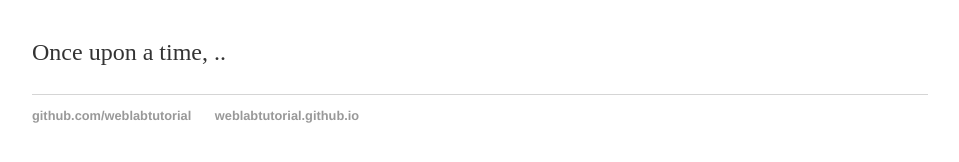
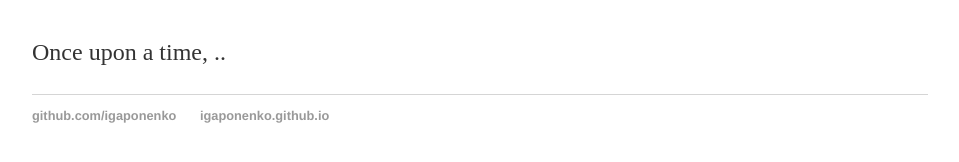
Before and after one commit to igaponenko/F28WP, a Jekyll site: the page built from index.html, in a window 1280 px wide. Shown: the part 161-323 px from the top of the page, without its empty margins (160-1119 px from the left). Built offline with Jekyll 4.4.1, drawn with Linux system fonts in a browser that asks for light colours.

Commit message:
Changed footer

```diff
--- a/_layouts/default.html
+++ b/_layouts/default.html
@@ -1,7 +1,7 @@
 <!DOCTYPE html>
 <html>
   <head>
-    <!-- Jekyll liquid tag used to inject content -->
+    <!-- Jjekyll liquid tag used to inject content -->
     <title>{{ page.title }}</title>
     <!--link to main stylesheet -->
     <link rel="stylesheet" type="text/css" href="/css/main.css" />
@@ -15,19 +15,19 @@
       </ul>
     </nav>
     <div class="container">
-      <!-- Jekyll liquid tag used to inject content -->
+      <!-- jekyll liquid tag used to inject content -->
       {{ content }}
     </div>
     <footer>
       <ul>
         <li>
-          <a href="https://github.com/weblabtutorial"
-            >github.com/weblabtutorial</a
+          <a href="https://github.com/igaponenko"
+            >github.com/igaponenko</a
           >
         </li>
         <li>
-          <a href="https://weblabtutorial.github.io">
-            weblabtutorial.github.io
+          <a href="https://igaponenko.github.io">
+            igaponenko.github.io
           </a>
         </li>
       </ul>
```
